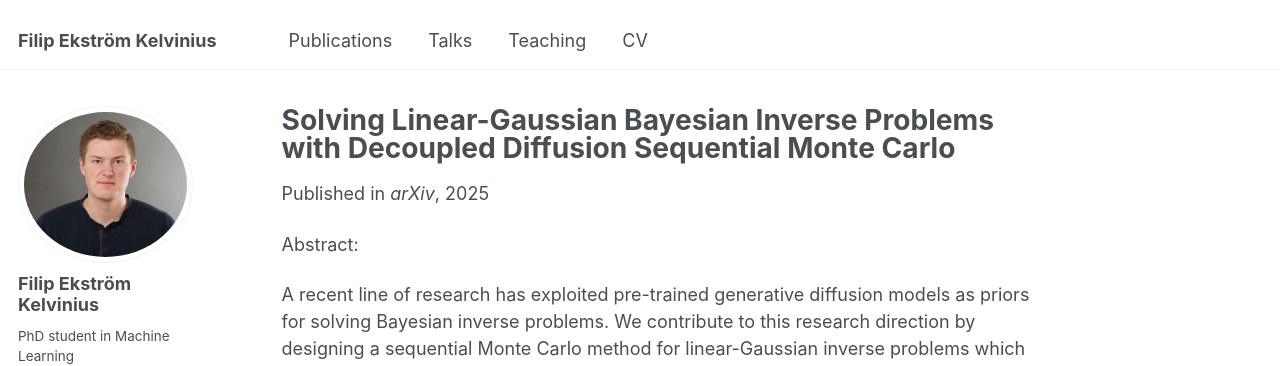
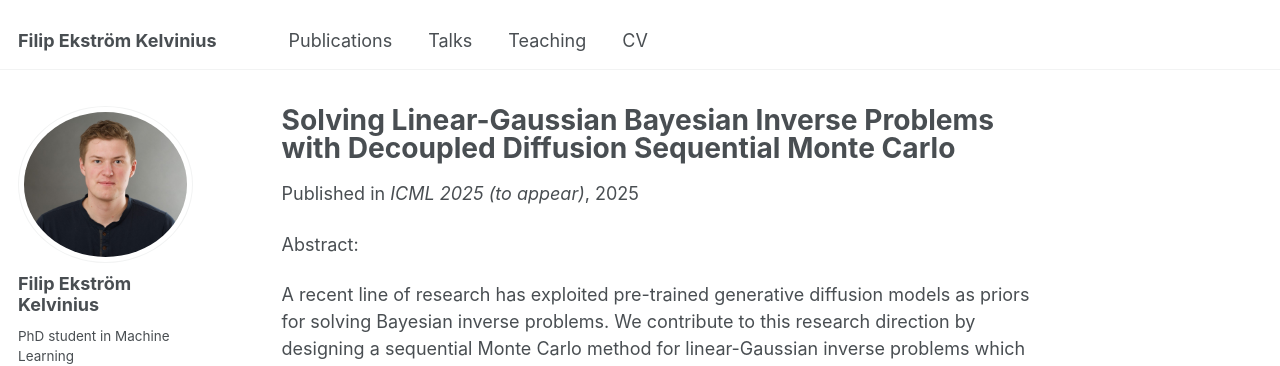
Before and after one commit to filipekstrm/filipekstrm.github.io, a Jekyll site: the page built from _publications/2025-02-10-DDSMC.md, in a window 1280 px wide and 1291 px high. Shown: the top 366 px of the window. Built offline with Jekyll 4.4.1, drawn with Linux system fonts in a browser that asks for light colours; some web fonts are replaced.

Commit message:
DDSMC and WyckoffDiff at ICML!

```diff
--- a/_publications/2025-02-10-DDSMC.md
+++ b/_publications/2025-02-10-DDSMC.md
@@ -1,11 +1,11 @@
 ---
 title: "Solving Linear-Gaussian Bayesian Inverse Problems with Decoupled Diffusion Sequential Monte Carlo"
 collection: publications
-category: preprints
+category: conferences
 permalink: /publication/2025-02-10-DDSMC
 excerpt: 'Sequential Monte Carlo method for solving linear-Gaussian inverse problems with diffusion priors'
 date: 2025-02-10
-venue: 'arXiv'
+venue: 'ICML 2025 (to appear)'
 # slidesurl:
 paperurl: 'https://arxiv.org/abs/2502.06379'
 citation: 'Ekström Kelvinius, F., Zhao, Z., & Lindsten, F. (2025). Solving Linear-Gaussian Bayesian Inverse Problems with Decoupled Diffusion Sequential Monte Carlo. arXiv preprint arXiv:2502.06379.'
```
Also changed, not shown: _pages/about.md (+1 -0 lines), _publications/2025-02-10-WyckoffDiff.md (+2 -2 lines).
